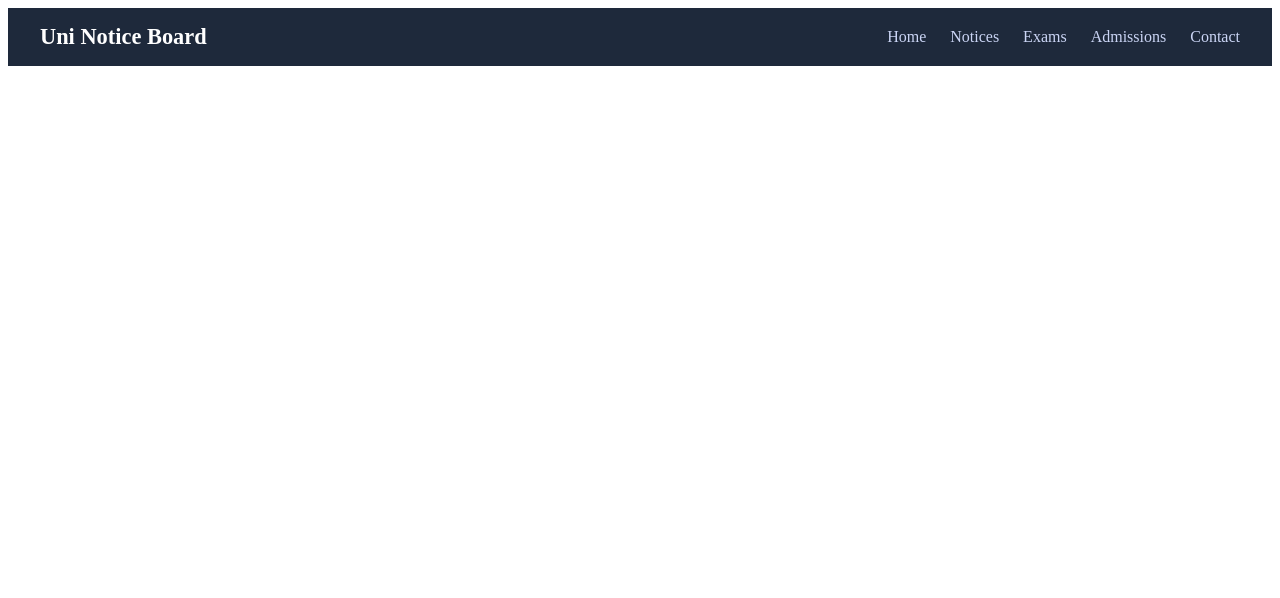
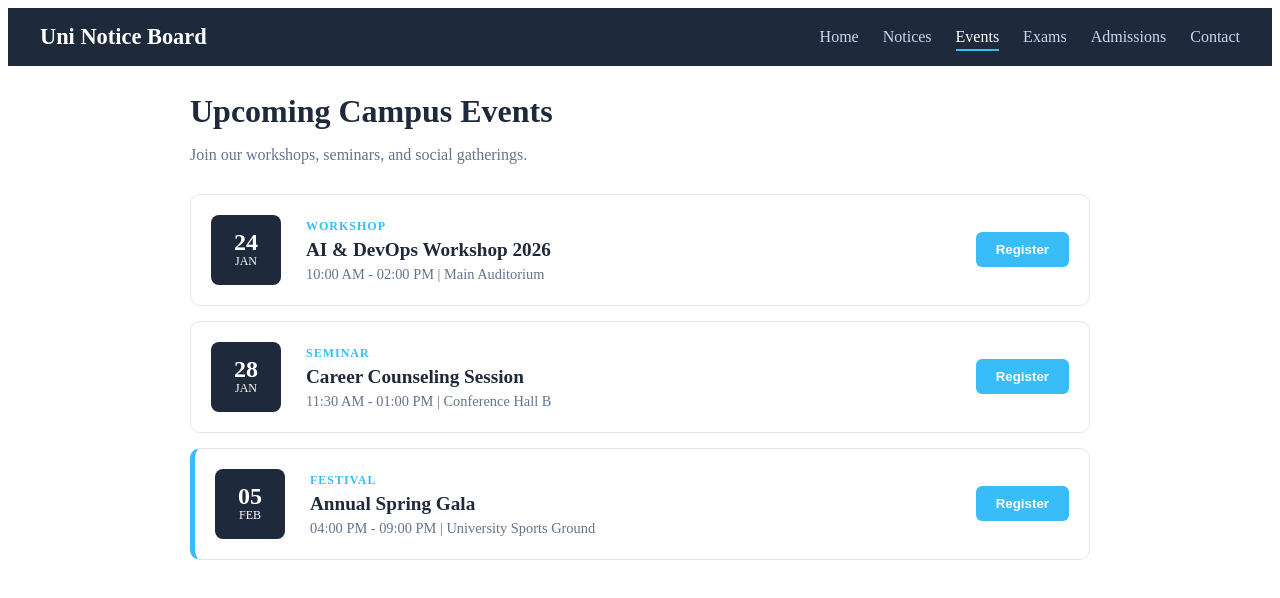
Before and after one commit to UCP-DevOps-Team/uni-notice-board, a website: page src/events.html in a window 1280 px wide. Drawn offline with Linux system fonts and the light colour scheme.

Commit message:
added events.html

```diff
--- a/src/events.html
+++ b/src/events.html
@@ -24,6 +24,9 @@
                     <li>
                         <a href="notices.html" data-page="notices">Notices</a>
                     </li>
+                    <li>
+                        <a href="events.html" data-page="events">Events</a>
+                    </li>
                     <li><a href="exams.html" data-page="exams">Exams</a></li>
                     <li>
                         <a href="admissions.html" data-page="admissions"
@@ -38,7 +41,59 @@
         </header>
 
         <main class="container">
-            <!-- Page-specific content goes here -->
+            <section class="events-page">
+                <div class="events-header">
+                    <h2 class="events-main-title">Upcoming Campus Events</h2>
+                    <p class="events-description">Join our workshops, seminars, and social gatherings.</p>
+                </div>
+
+                <div class="events-list">
+                    <div class="event-strip">
+                        <div class="event-date-box">
+                            <span class="event-day">24</span>
+                            <span class="event-month">JAN</span>
+                        </div>
+                        <div class="event-details">
+                            <span class="event-category">Workshop</span>
+                            <h3 class="event-name">AI & DevOps Workshop 2026</h3>
+                            <p class="event-info">10:00 AM - 02:00 PM | Main Auditorium</p>
+                        </div>
+                        <div class="event-actions">
+                            <button class="btn-register">Register</button>
+                        </div>
+                    </div>
+
+                    <div class="event-strip">
+                        <div class="event-date-box">
+                            <span class="event-day">28</span>
+                            <span class="event-month">JAN</span>
+                        </div>
+                        <div class="event-details">
+                            <span class="event-category">Seminar</span>
+                            <h3 class="event-name">Career Counseling Session</h3>
+                            <p class="event-info">11:30 AM - 01:00 PM | Conference Hall B</p>
+                        </div>
+                        <div class="event-actions">
+                            <button class="btn-register">Register</button>
+                        </div>
+                    </div>
+
+                    <div class="event-strip highlight">
+                        <div class="event-date-box">
+                            <span class="event-day">05</span>
+                            <span class="event-month">FEB</span>
+                        </div>
+                        <div class="event-details">
+                            <span class="event-category">Festival</span>
+                            <h3 class="event-name">Annual Spring Gala</h3>
+                            <p class="event-info">04:00 PM - 09:00 PM | University Sports Ground</p>
+                        </div>
+                        <div class="event-actions">
+                            <button class="btn-register">Register</button>
+                        </div>
+                    </div>
+                </div>
+            </section>
         </main>
 
         <script>
--- a/styles/style.css
+++ b/styles/style.css
@@ -169,3 +169,133 @@
     font-weight: 600;
     color: #1e293b;
 }
+
+/* =====================================
+   Events Page – Scoped Styles
+   ===================================== */
+
+.events-page {
+    max-width: 900px;
+    margin: 0 auto;
+}
+
+.events-page .events-header {
+    margin-bottom: 30px;
+}
+
+.events-page .events-main-title {
+    color: #1e293b;
+    font-size: 2rem;
+    margin-bottom: 8px;
+}
+
+.events-page .events-description {
+    color: #64748b;
+}
+
+.events-page .events-list {
+    display: flex;
+    flex-direction: column;
+    gap: 15px;
+}
+
+.events-page .event-strip {
+    display: flex;
+    align-items: center;
+    background: #ffffff;
+    border-radius: 10px;
+    padding: 20px;
+    border: 1px solid #e2e8f0;
+    transition: box-shadow 0.3s ease;
+}
+
+.events-page .event-strip:hover {
+    box-shadow: 0 4px 12px rgba(0, 0, 0, 0.05);
+}
+
+/* Highlight the Gala event */
+.events-page .event-strip.highlight {
+    border-left: 5px solid #38bdf8;
+}
+
+.events-page .event-date-box {
+    background: #1e293b;
+    color: white;
+    min-width: 70px;
+    height: 70px;
+    display: flex;
+    flex-direction: column;
+    align-items: center;
+    justify-content: center;
+    border-radius: 8px;
+    margin-right: 25px;
+}
+
+.events-page .event-day {
+    font-size: 1.5rem;
+    font-weight: 700;
+    line-height: 1;
+}
+
+.events-page .event-month {
+    font-size: 0.75rem;
+    font-weight: 500;
+}
+
+.events-page .event-details {
+    flex-grow: 1;
+}
+
+.events-page .event-category {
+    font-size: 0.75rem;
+    text-transform: uppercase;
+    font-weight: 700;
+    color: #38bdf8;
+    letter-spacing: 1px;
+}
+
+.events-page .event-name {
+    margin: 5px 0;
+    color: #1e293b;
+    font-size: 1.2rem;
+}
+
+.events-page .event-info {
+    font-size: 0.9rem;
+    color: #64748b;
+    margin: 0;
+}
+
+.events-page .btn-register {
+    background-color: #38bdf8;
+    color: white;
+    border: none;
+    padding: 10px 20px;
+    border-radius: 6px;
+    font-weight: 600;
+    cursor: pointer;
+    transition: background 0.2s;
+}
+
+.events-page .btn-register:hover {
+    background-color: #0ea5e9;
+}
+
+/* Responsive adjustment */
+@media (max-width: 600px) {
+    .events-page .event-strip {
+        flex-direction: column;
+        text-align: center;
+    }
+    .events-page .event-date-box {
+        margin-right: 0;
+        margin-bottom: 15px;
+    }
+    .events-page .event-actions {
+        margin-top: 15px;
+        width: 100%;
+    }
+    .events-page .btn-register {
+        width: 100%;
+    }
+}
```
